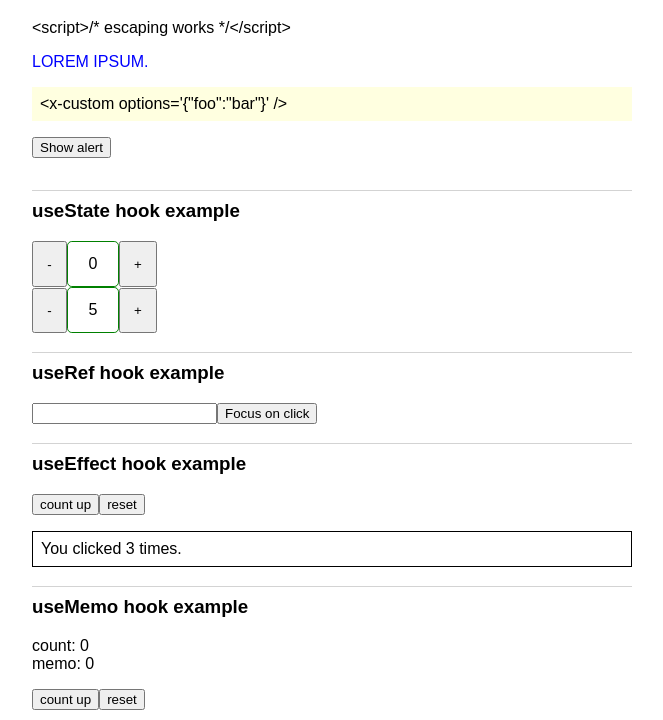
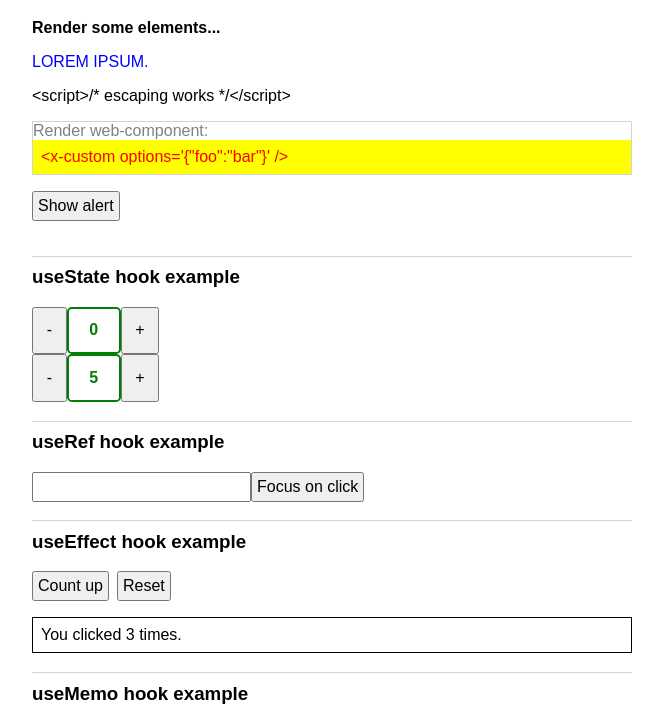
Before and after one commit to commenthol/hooked-hyper, a website with bundled scripts: page index.html in a window 1280 px wide. Shown: the part 77-797 px from the top of the page, without its empty margins (308-971 px from the left). Built offline with nearby package versions, Linux system fonts and the light colour scheme.

Commit message:
chore: linter
test page improved.
- backlink to github added
- Nicer formatting and texts

```diff
--- a/index.html
+++ b/index.html
@@ -3,7 +3,6 @@
 <head>
   <meta charset="UTF-8">
   <meta name="viewport" content="width=device-width, initial-scale=1.0">
-  <title>hooked hyper</title>
 </head>
 <body>
   <script type="module" src="./test.js">
--- a/package.json
+++ b/package.json
@@ -20,11 +20,14 @@
   "main": "h.js",
   "module": "h.js",
   "scripts": {
+    "lint": "standard --fix --env browser *.js",
+    "build": "./build.sh",
     "dev": "browser-sync start --server --cors --watch --no-ui --no-notify --host 127.0.0.0 --serveStatic ./",
     "test": "echo \"Error: no test specified\" && exit 1"
   },
   "dependencies": {},
   "devDependencies": {
-    "browser-sync": "*"
+    "browser-sync": "*",
+    "standard": "*"
   }
 }
--- a/test.js
+++ b/test.js
@@ -17,12 +17,22 @@ h3 {
   padding-top: 0.5em;
   border-top: 1px solid lightgrey;
 }
+button, input {
+  font-family: sans-serif;
+  font-size: 1em;
+  padding: 0.25em;
+}
+button ~ button {
+  margin-right: 0.5em;
+}
 .red {
   color: red;
 }
 .counter {
   display: inline-block;
-  border: 1px solid green;
+  font-weight: bold;
+  color: green;
+  border: 2px solid green;
   border-radius: 0.3em;
   padding: 0.8em;
   min-width: 1.5em;
@@ -75,7 +85,7 @@ class XCustom extends HookedElement {
 
   render () {
     render(this._shadowRoot, {}, [
-      h('p', { style: { padding: '0.5em', backgroundColor: '#ffffe0' } },
+      h('div', { style: { padding: '0.5em', backgroundColor: 'yellow', color: 'red' } },
         `<x-custom options='${JSON.stringify(this._options)}' />`
       )
     ])
@@ -83,15 +93,28 @@ class XCustom extends HookedElement {
 }
 customElements.define('x-custom', XCustom)
 
+function Title () {
+  useEffect(() => {
+    document.title = 'hooked-hyper'
+  }, [])
+  return null
+}
+
 // ---- samples ----
 function HyperScriptSample () {
   return h(Fragment, {}, [
     h('h1', { className: 'red' }, [
       'hooked hyperscript'
     ]),
+    h('p', {},
+      h('strong', {}, 'Render some elements...')
+    ),
+    h('p', { style: { color: 'blue', textTransform: 'uppercase' } }, 'Lorem ipsum.'),
     h('p', {}, '<script>/* escaping works */</script>'),
-    h('p', { style: { color: 'blue', textTransform: 'uppercase' } }, 'Lorem ipsum.'),
-    h('x-custom', { options: { foo: 'bar' } }),
+    h('p', { style: { border: '1px solid lightgrey', color: 'grey' } }, [
+      'Render web-component:',
+      h('x-custom', { options: { foo: 'bar' } })
+    ]),
     h('button', { onClick: () => alert('clicked'), style: { marginBottom: '1em' } }, 'Show alert')
   ])
 }
@@ -101,7 +124,7 @@ function HyperScriptSample () {
  * @note the component needs to be wrapped withHook
  */
 function Counter (props) {
-  const style = { padding: '1em' }
+  const style = { padding: '0.8em' }
   const { initialCount, ...other } = props
   const [count, setCount] = useState(initialCount || 0)
 
@@ -150,8 +173,8 @@ function UseEffectSample () {
       }, [count])
 
       return [
-        h('button', { onClick: () => setCount(count + 1) }, 'count up'),
-        h('button', { onClick: () => setCount(0) }, 'reset')
+        h('button', { onClick: () => setCount(count + 1) }, 'Count up'),
+        h('button', { onClick: () => setCount(0) }, 'Reset')
       ]
     }),
     h('p'),
@@ -170,22 +193,22 @@ function UseMemoSample () {
       }, [count % 5 === 0])
 
       return [
-        h('div', {}, 'count: ' + count),
-        h('div', { style: { paddingBottom: '1em' } }, 'memo: ' + memo),
-        h('button', { onClick: () => setCount(count + 1) }, 'count up'),
-        h('button', { onClick: () => setCount(0) }, 'reset')
+        h('div', {}, 'Count: ' + count),
+        h('div', { style: { paddingBottom: '1em' } }, 'Memo: ' + memo),
+        h('button', { onClick: () => setCount(count + 1) }, 'Count up'),
+        h('button', { onClick: () => setCount(0) }, 'Reset')
       ]
     })
   ])
 }
 
 function UseContextSample () {
-  const ThemeContext = createContext({ style: { color: 'blue', backgroundColor: 'cyan' } })
+  const ThemeContext = createContext()
 
   const ThemeToggleProvider = ({ children }) => {
     const theme = [
-      { color: 'blue', backgroundColor: 'cyan' },
-      { color: 'cyan', backgroundColor: 'blue' }
+      { color: 'blue', backgroundColor: 'cyan', padding: '0.5em' },
+      { color: 'cyan', backgroundColor: 'blue', padding: '0.5em' }
     ]
     const [themeIndex, _setTheme] = useState(0)
 
@@ -200,12 +223,12 @@ function UseContextSample () {
 
   return h(Fragment, {}, [
     h('h3', {}, 'useContext sample'),
-    h(ThemeContext.Provider, { value: { style: { color: 'red', backgroundColor: 'yellow' } } }, [
+    h(ThemeContext.Provider, { value: { style: { color: 'red', backgroundColor: 'yellow', padding: '1em' } } }, [
       h('section', {}, [
         h('div', {}, [
           h(ThemeContext.Consumer, {}, [
             h((props) => {
-              return h('p', props, 'foobar')
+              return h('p', props, 'Overwrite theme. Won\'t toggle.')
             })
           ])
         ]),
@@ -215,15 +238,19 @@ function UseContextSample () {
             h('div', { style: { border: '3px solid magenta' } }, [
               h(ThemeContext.Consumer, {}, [
                 h(props => {
-                  return h('p', props, 'consumed')
+                  return h('div', props, [
+                    'With ThemeContext.Consumer,',
+                    h('br'),
+                    'wrapped in other element.'
+                  ])
                 })
               ])
             ]),
             h(() => {
               const { setTheme, ...props } = useContext(ThemeContext)
               return [
-                h('p', props, 'colors'),
-                h('button', { onClick: setTheme }, 'toggle theme')
+                h('p', props, 'With useContext'),
+                h('button', { onClick: setTheme }, 'Toggle theme')
               ]
             })
           ])
@@ -233,12 +260,33 @@ function UseContextSample () {
   ])
 }
 
+function Github () {
+  const border = '1px solid lightgrey'
+
+  return h('section', { style: { borderTop: border, borderBottom: border, margin: '1em 0', padding: '0 0 1em' } }, [
+    h('p', {}, [
+      'Check the code on ',
+      h('a', { href: 'https://github.com/commenthol/hooked-hyper', target: '_blank' }, 'github'),
+      '.'
+    ]),
+    h('iframe', {
+      src: 'https://ghbtns.com/github-btn.html?user=commenthol&repo=hooked-hyper&type=star&count=true',
+      frameBorder: '0',
+      scrolling: '0',
+      width: '170px',
+      height: '20px'
+    })
+  ])
+}
+
 render(document.body, {}, [
   h('style', {}, style),
-  HyperScriptSample(),
-  UseStateSample(),
-  UseRefSample(),
-  UseEffectSample(),
-  UseMemoSample(),
-  UseContextSample()
+  h(Title),
+  h(HyperScriptSample),
+  h(UseStateSample),
+  h(UseRefSample),
+  h(UseEffectSample),
+  h(UseMemoSample),
+  h(UseContextSample),
+  h(Github)
 ])
```
Also changed, not shown: h.js (line endings or trailing spaces), h.min.js (added), 2 other files.
